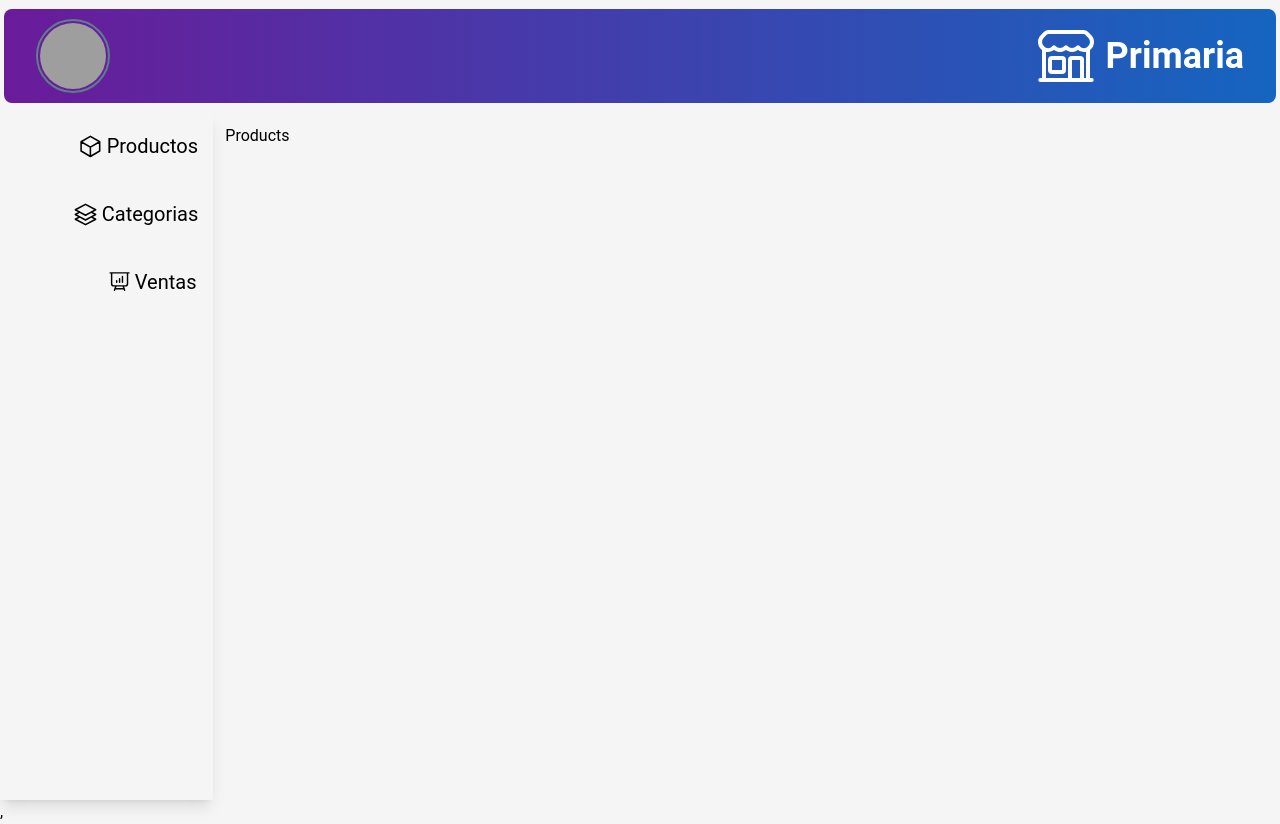
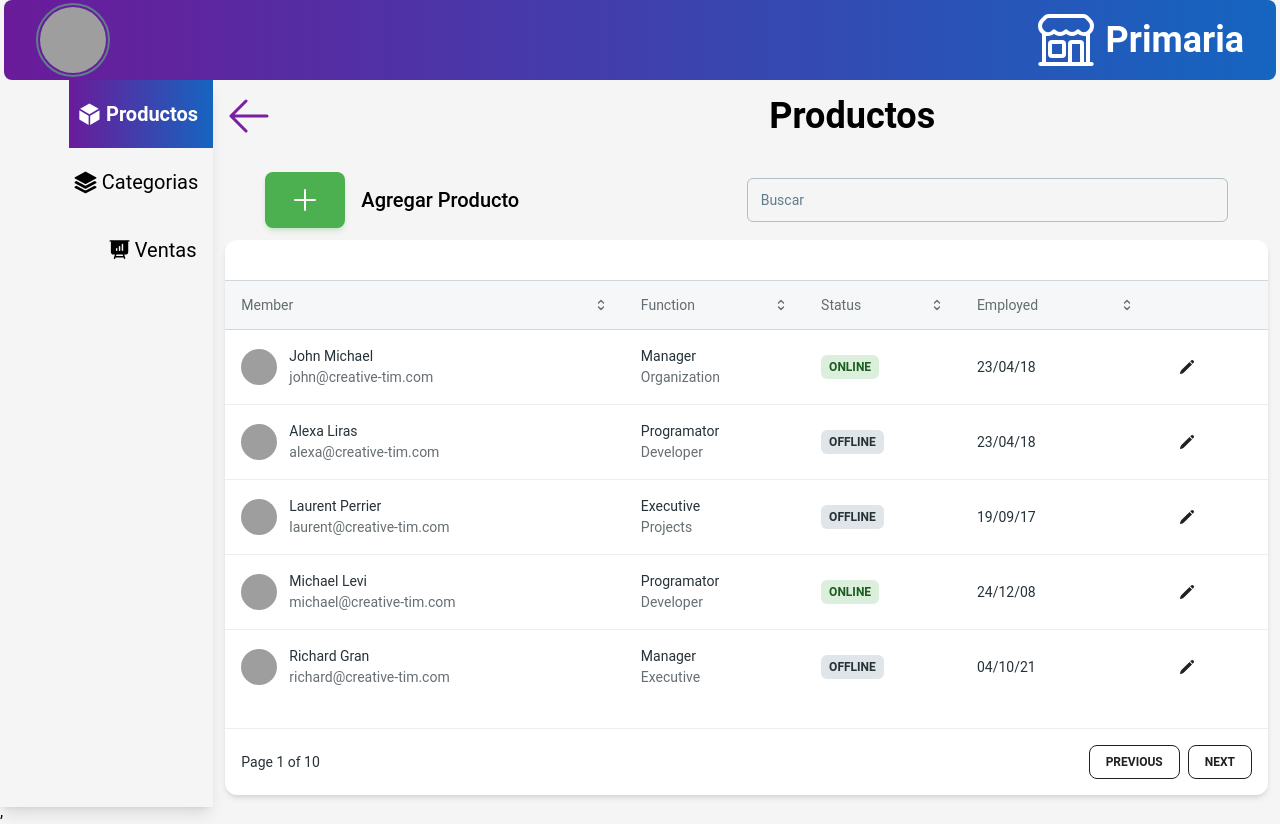
Before and after one commit to Robert-10J/pos-inxn, a React (Vite) app: page /productos in a window 1280 px wide. Built offline with nearby package versions, Linux system fonts and the light colour scheme; grey boxes are pictures that could not be loaded.

Commit message:
desarrollo de la pagina productos

```diff
--- a/index.html
+++ b/index.html
@@ -5,6 +5,13 @@
     <link rel="icon" type="image/svg+xml" href="/vite.svg" />
     <meta name="viewport" content="width=device-width, initial-scale=1.0" />
     <title>PoS - Interconexión</title>
+    <link
+  rel="stylesheet"
+  href="https://cdnjs.cloudflare.com/ajax/libs/font-awesome/6.2.1/css/all.min.css"
+  integrity="sha512-MV7K8+y+gLIBoVD59lQIYicR65iaqukzvf/nwasF0nqhPay5w/9lJmVM2hMDcnK1OnMGCdVK+iQrJ7lzPJQd1w=="
+  crossorigin="anonymous"
+  referrerpolicy="no-referrer"
+/>
   </head>
   <body class="bg-gray-100 h-screen">
     <div id="root"></div>
--- /dev/null
+++ b/src/components/buttons/AddButton.tsx
@@ -0,0 +1,17 @@
+import { Button } from '@material-tailwind/react'
+
+const AddButton = ({ label } : { label: string }) => {
+  return (
+    <div className='flex items-center gap-4'>
+      <Button className='rounded-lg w-20' color='green'>
+        <svg xmlns="http://www.w3.org/2000/svg" viewBox="0 0 24 24" fill="currentColor" className="size-15">
+          <path fill="evenodd" d="M12 3.75a.75.75 0 0 1 .75.75v6.75h6.75a.75.75 0 0 1 0 1.5h-6.75v6.75a.75.75 0 0 1-1.5 0v-6.75H4.5a.75.75 0 0 1 0-1.5h6.75V4.5a.75.75 0 0 1 .75-.75Z" clip="evenodd" />
+        </svg>
+      </Button>
+
+      <p className='text-xl font-medium'>{label}</p>
+    </div>
+  )
+}
+
+export default AddButton
--- /dev/null
+++ b/src/components/buttons/BackButton.tsx
@@ -0,0 +1,12 @@
+import { ArrowLeftIcon } from '@heroicons/react/24/solid'
+import { createElement } from 'react'
+
+const BackButton = () => {
+  return (
+    <a href="#buttons-with-link">
+      {createElement(ArrowLeftIcon, { className: 'w-12 text-purple-700', strokeWidth: 5 })}
+    </a>
+  )
+}
+
+export default BackButton
--- a/src/components/header/Avatar.tsx
+++ b/src/components/header/Avatar.tsx
@@ -8,26 +8,11 @@ import {
   MenuList,
   Typography,
 } from '@material-tailwind/react';
-import {
-  Cog6ToothIcon,
-  PowerIcon,
-} from '@heroicons/react/24/solid';
+import { PROFILE_MENU_ITEMS } from '../../constants';
 
-// profile menu component
-const profileMenuItems = [
-  {
-    label: 'Configuración',
-    icon: Cog6ToothIcon,
-  },
-  {
-    label: 'Cerrar Sesión',
-    icon: PowerIcon,
-  },
-];
 
 export default function UserAvatar() {
   const [isMenuOpen, setIsMenuOpen] = useState(false);
-
   const closeMenu = () => setIsMenuOpen(false);
 
   return (
@@ -50,8 +35,8 @@ export default function UserAvatar() {
         </Button>
       </MenuHandler>
       <MenuList className='p-1'>
-        {profileMenuItems.map(({ label, icon }, key) => {
-          const isLastItem = key === profileMenuItems.length - 1;
+        {PROFILE_MENU_ITEMS.map(({ label, icon }, key) => {
+          const isLastItem = key === PROFILE_MENU_ITEMS.length - 1;
           return (
             <MenuItem
               key={label}
@@ -75,9 +60,9 @@ export default function UserAvatar() {
                 {label}
               </Typography>
             </MenuItem>
-          );
+          )
         })}
       </MenuList>
     </Menu>
-  );
+  )
 }
--- a/src/components/header/Header.tsx
+++ b/src/components/header/Header.tsx
@@ -3,7 +3,7 @@ import UserAvatar from './Avatar'
 
 const Header = () => {
   return (
-    <div className="flex justify-between items-center p-8 w-full h-5/6 rounded-lg bg-gradient-to-r from-purple-800 to-blue-800">
+    <div className="flex justify-between items-center p-8 w-full h-20 rounded-lg bg-gradient-to-r from-purple-800 to-blue-800">
       <div className="flex items-center gap-2">
         <UserAvatar/>
       </div>
--- a/src/components/sidebar/LinkItem.tsx
+++ b/src/components/sidebar/LinkItem.tsx
@@ -1,9 +1,19 @@
-import { Link } from 'react-router-dom'
+import { Link, useLocation } from 'react-router-dom'
 import { OptionsMenus } from '../../types'
+import { BG_COLOR } from '../../constants'
 
 const LinkItem = ({ id, option, link, icon: Icon }: OptionsMenus) => {
+
+  const url = useLocation()
+  const isActive = url.pathname === link
+
   return (
-    <li className="flex items-center justify-self-end gap-1 py-5 px-2 hover:bg-purple-900 hover:text-white" key={id}>
+    <li
+      className={`flex items-center justify-self-end gap-1 py-5 px-2 hover:bg-purple-900 hover:text-white
+        ${ isActive ? BG_COLOR : '' }
+      `}
+      key={id}
+    >
       <Icon className="w-8" />
       <Link
         to={link || '#'}
--- /dev/null
+++ b/src/components/tables/TableBody.tsx
@@ -0,0 +1,188 @@
+import { ChevronUpDownIcon } from '@heroicons/react/24/outline';
+import { PencilIcon } from '@heroicons/react/24/solid';
+import {
+  Card,
+  Typography,
+  Button,
+  CardBody,
+  Chip,
+  CardFooter,
+  Avatar,
+  IconButton,
+  Tooltip,
+} from '@material-tailwind/react';
+
+const TABLE_HEAD = ['Member', 'Function', 'Status', 'Employed', ''];
+
+const TABLE_ROWS = [
+  {
+    img: 'https://demos.creative-tim.com/test/corporate-ui-dashboard/assets/img/team-3.jpg',
+    name: 'John Michael',
+    email: 'john@creative-tim.com',
+    job: 'Manager',
+    org: 'Organization',
+    online: true,
+    date: '23/04/18',
+  },
+  {
+    img: 'https://demos.creative-tim.com/test/corporate-ui-dashboard/assets/img/team-2.jpg',
+    name: 'Alexa Liras',
+    email: 'alexa@creative-tim.com',
+    job: 'Programator',
+    org: 'Developer',
+    online: false,
+    date: '23/04/18',
+  },
+  {
+    img: 'https://demos.creative-tim.com/test/corporate-ui-dashboard/assets/img/team-1.jpg',
+    name: 'Laurent Perrier',
+    email: 'laurent@creative-tim.com',
+    job: 'Executive',
+    org: 'Projects',
+    online: false,
+    date: '19/09/17',
+  },
+  {
+    img: 'https://demos.creative-tim.com/test/corporate-ui-dashboard/assets/img/team-4.jpg',
+    name: 'Michael Levi',
+    email: 'michael@creative-tim.com',
+    job: 'Programator',
+    org: 'Developer',
+    online: true,
+    date: '24/12/08',
+  },
+  {
+    img: 'https://demos.creative-tim.com/test/corporate-ui-dashboard/assets/img/team-5.jpg',
+    name: 'Richard Gran',
+    email: 'richard@creative-tim.com',
+    job: 'Manager',
+    org: 'Executive',
+    online: false,
+    date: '04/10/21',
+  },
+];
+
+export function TableBody() {
+  return (
+    <Card className='h-full w-full'>
+      <CardBody className='overflow-scroll px-0'>
+        <table className='mt-4 w-full min-w-max table-auto text-left'>
+          <thead>
+            <tr>
+              {TABLE_HEAD.map((head, index) => (
+                <th
+                  key={head}
+                  className='cursor-pointer border-y border-blue-gray-100 bg-blue-gray-50/50 p-4 transition-colors hover:bg-blue-gray-50'
+                >
+                  <Typography
+                    variant='small'
+                    color='blue-gray'
+                    className='flex items-center justify-between gap-2 font-normal leading-none opacity-70'
+                  >
+                    {head}{' '}
+                    {index !== TABLE_HEAD.length - 1 && (
+                      <ChevronUpDownIcon strokeWidth={2} className='h-4 w-4' />
+                    )}
+                  </Typography>
+                </th>
+              ))}
+            </tr>
+          </thead>
+          <tbody>
+            {TABLE_ROWS.map(
+              ({ img, name, email, job, org, online, date }, index) => {
+                const isLast = index === TABLE_ROWS.length - 1;
+                const classes = isLast
+                  ? 'p-4'
+                  : 'p-4 border-b border-blue-gray-50';
+
+                return (
+                  <tr key={name}>
+                    <td className={classes}>
+                      <div className='flex items-center gap-3'>
+                        <Avatar src={img} alt={name} size='sm' />
+                        <div className='flex flex-col'>
+                          <Typography
+                            variant='small'
+                            color='blue-gray'
+                            className='font-normal'
+                          >
+                            {name}
+                          </Typography>
+                          <Typography
+                            variant='small'
+                            color='blue-gray'
+                            className='font-normal opacity-70'
+                          >
+                            {email}
+                          </Typography>
+                        </div>
+                      </div>
+                    </td>
+                    <td className={classes}>
+                      <div className='flex flex-col'>
+                        <Typography
+                          variant='small'
+                          color='blue-gray'
+                          className='font-normal'
+                        >
+                          {job}
+                        </Typography>
+                        <Typography
+                          variant='small'
+                          color='blue-gray'
+                          className='font-normal opacity-70'
+                        >
+                          {org}
+                        </Typography>
+                      </div>
+                    </td>
+                    <td className={classes}>
+                      <div className='w-max'>
+                        <Chip
+                          variant='ghost'
+                          size='sm'
+                          value={online ? 'online' : 'offline'}
+                          color={online ? 'green' : 'blue-gray'}
+                        />
+                      </div>
+                    </td>
+                    <td className={classes}>
+                      <Typography
+                        variant='small'
+                        color='blue-gray'
+                        className='font-normal'
+                      >
+                        {date}
+                      </Typography>
+                    </td>
+                    <td className={classes}>
+                      <Tooltip content='Edit User'>
+                        <IconButton variant='text'>
+                          <PencilIcon className='h-4 w-4' />
+                        </IconButton>
+                      </Tooltip>
+                    </td>
+                  </tr>
+                );
+              },
+            )}
+          </tbody>
+        </table>
+      </CardBody>
+      <CardFooter className='flex items-center justify-between border-t border-blue-gray-50 p-4'>
+        <Typography variant='small' color='blue-gray' className='font-normal'>
+          Page 1 of 10
+        </Typography>
+        <div className='flex gap-2'>
+          <Button variant='outlined' size='sm'>
+            Previous
+          </Button>
+          <Button variant='outlined' size='sm'>
+            Next
+          </Button>
+        </div>
+      </CardFooter>
+    </Card>
+  );
+}
--- /dev/null
+++ b/src/components/tables/TableHead.tsx
@@ -0,0 +1,7 @@
+const TableHead = () => {
+  return (
+    <div>TableHead</div>
+  )
+}
+
+export default TableHead
--- a/src/constants.ts
+++ b/src/constants.ts
@@ -1,7 +1,11 @@
-import { CubeIcon, PresentationChartBarIcon, Square3Stack3DIcon } from '@heroicons/react/24/outline'
+import {
+  Cog6ToothIcon,  PowerIcon, UserGroupIcon,
+  CubeIcon, PresentationChartBarIcon, Square3Stack3DIcon
+} from '@heroicons/react/24/solid'
 import type { OptionsMenus } from './types'
 
-export const BG_COLOR = 'bg-gradient-to-r from-purple-800 to-blue-800'
+export const BG_COLOR = 'bg-gradient-to-r from-purple-800 to-blue-800 text-white font-semibold'
+export const TEXT_COLOR = 'bg-gradient-to-r from-pink-600 via-purple-600 to-blue-600 text-transparent bg-clip-text'
 
 // Options user menu
 export const OPTIONS_USER: OptionsMenus[] = [
@@ -159,3 +163,19 @@ export const HEAD_TABLE_CATEGORIES: OptionsMenus[] = [
     option: 'Acciones',
   },
 ]
+
+// profile menu component
+export const PROFILE_MENU_ITEMS = [
+  {
+    label: 'Usuarios',
+    icon: UserGroupIcon,
+  },
+  {
+    label: 'Configuración',
+    icon: Cog6ToothIcon,
+  },
+  {
+    label: 'Cerrar Sesión',
+    icon: PowerIcon,
+  },
+]
--- a/src/pages/Products.tsx
+++ b/src/pages/Products.tsx
@@ -1,6 +1,34 @@
+import { Input } from '@material-tailwind/react'
+import AddButton from '../components/buttons/AddButton'
+import BackButton from '../components/buttons/BackButton'
+import { TableBody } from '../components/tables/TableBody'
+
+// chevron-left
 const Products = () => {
   return (
-    <div>Products</div>
+    <div className='w-full h-full flex flex-col '>
+      <div className='flex justify-start items-center gap-x-[31rem] py-3 h-12'>
+        <BackButton />
+        <h2 className='font-bold text-4xl text-center'>Productos</h2>
+      </div>
+
+      <div className='flex justify-between items-center h-20 mt-5 px-10'>
+        <div className="w-1/2">
+          <AddButton label={'Agregar Producto'}/>
+        </div>
+        <div className="w-1/2">
+          <Input label="Buscar" placeholder="Buscar" crossOrigin={false} color='purple'size='lg'/>
+        </div>
+      </div>
+
+      <div>
+
+      </div>
+
+      <div>
+        <TableBody />
+      </div>
+    </div>
   )
 }
 
--- a/src/views/Layout.tsx
+++ b/src/views/Layout.tsx
@@ -5,7 +5,7 @@ import Sidebar from '../components/sidebar/Sidebar'
 const Layout: React.FC = () => {
   return (
     <div className='flex md:flex-col h-screen'>
-      <header className="h-28 flex items-center px-1 font-bold text-4xl text-white">
+      <header className="h-24 flex items-center px-1 font-bold text-4xl text-white">
        <Header/>
       </header>
 
```
